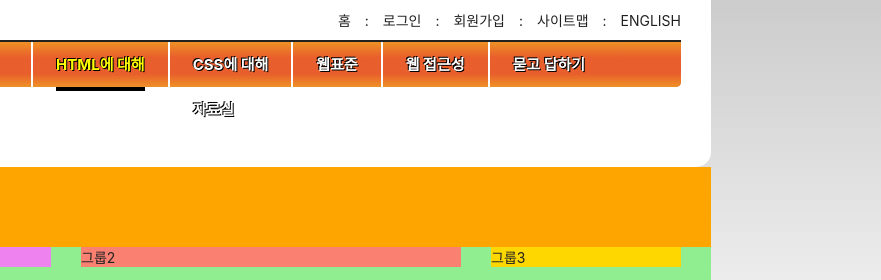
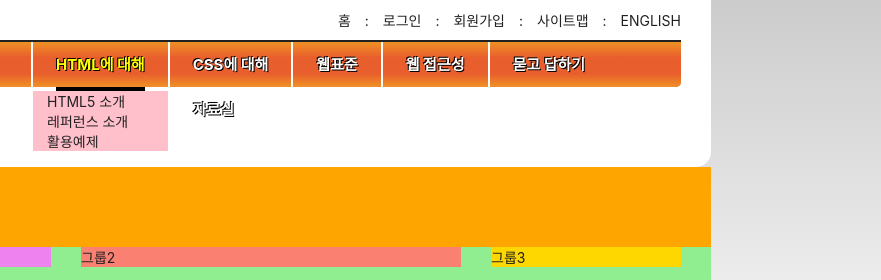
Before and after one commit to rlaeksl/HTML5, a plain HTML site: page index.html in a window 1280 px wide. Shown: the top 280 px of the page, 399-1280 px from the left. Drawn offline with Linux system fonts and the light colour scheme; a web font is replaced by a local one.

Commit message:
position 기준 설정하기

```diff
--- a/styles/style.css
+++ b/styles/style.css
@@ -109,6 +109,7 @@ body{
 .menu-item{
   float:left;
   border-left:2px solid #fff;
+  position:relative;
 }
 
 /* 구체성 점수 */
@@ -138,6 +139,17 @@ body{
   background-color:pink;
   position:absolute;
   display:none;
+  left:0px;
+  top: 47x;
+}
+
+.is-active .sub-menu{
+  display:block;
+}
+
+.sub-menu li{
+  display: inline-block;
+  padding-left: 1em;
 }
 
 /* 비주얼 */
```
